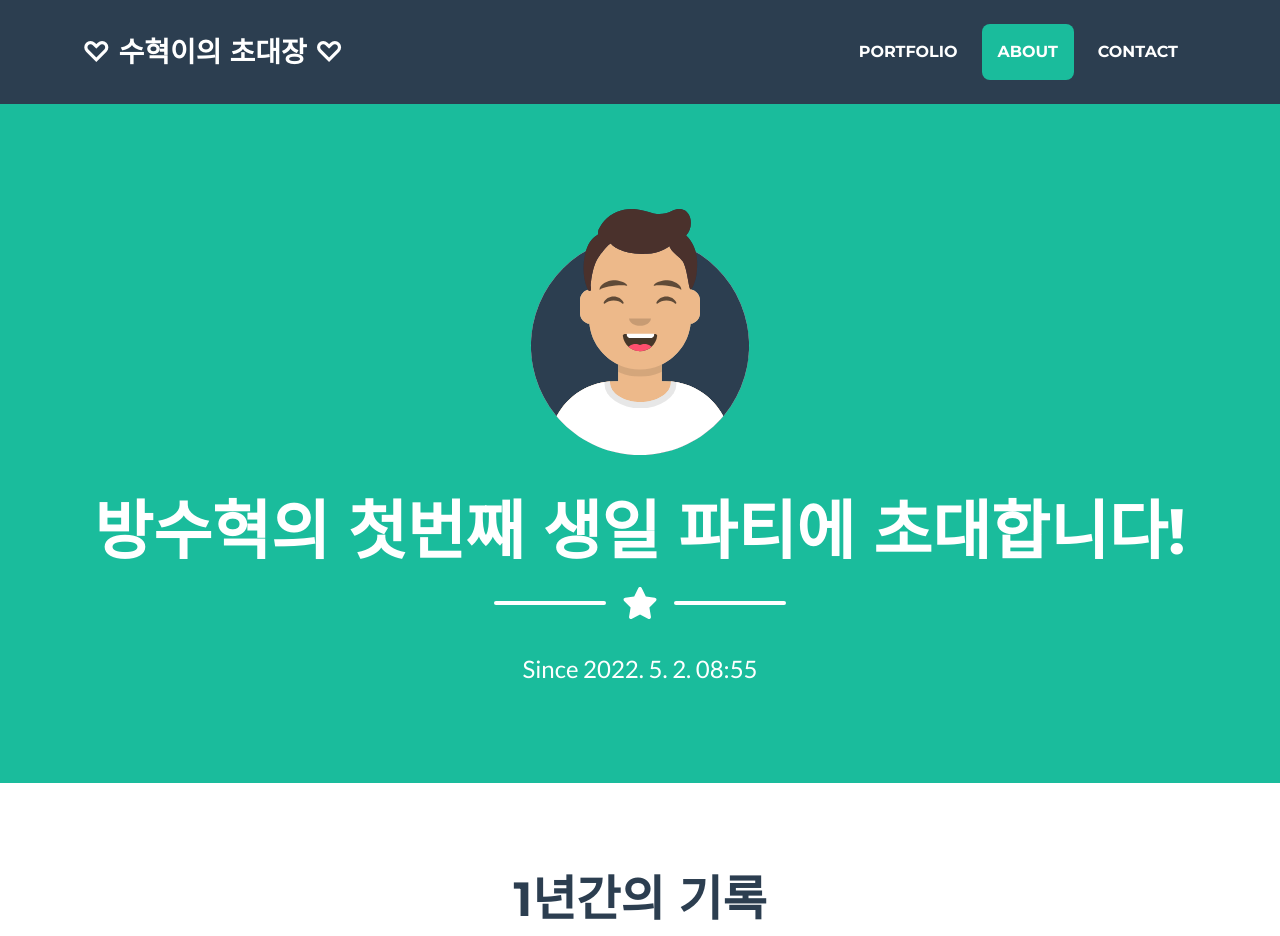
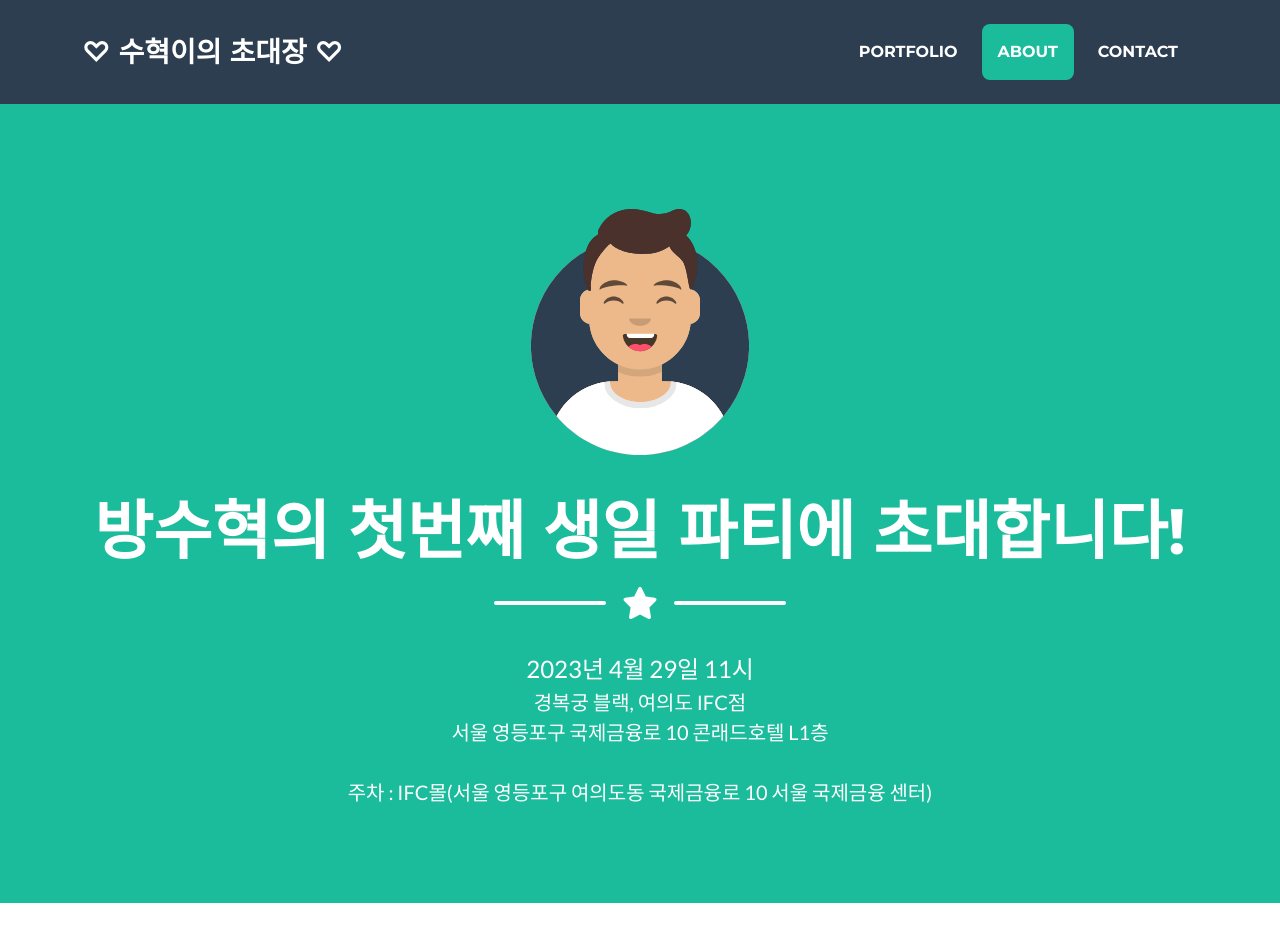
Before and after one commit to Jasldkfjjnw/SuHyeok_First_Anniversary.github.io, a plain HTML site: page index.html in a window 1280 px wide. Shown: the top 936 px of the page. Drawn offline with nearby package versions, Linux system fonts and the light colour scheme.

Commit message:
Update index.html

```diff
--- a/index.html
+++ b/index.html
@@ -48,7 +48,15 @@
                     <div class="divider-custom-line"></div>
                 </div>
                 <!-- Masthead Subheading-->
-                <p class="masthead-subheading font-weight-light mb-0">Since 2022. 5. 2. 08:55</p>
+                <p class="masthead-subheading font-weight-light mb-0">2023년 4월 29일 11시</p>
+                <p class="lead mb-0">
+                    경복궁 블랙, 여의도 IFC점
+                    <br />
+                    서울 영등포구 국제금융로 10 콘래드호텔 L1층
+                    <br />
+                    <br />
+                    주차 : IFC몰(서울 영등포구 여의도동 국제금융로 10 서울 국제금융 센터)
+                </p>
             </div>
         </header>
         <!-- Portfolio Section-->
```
